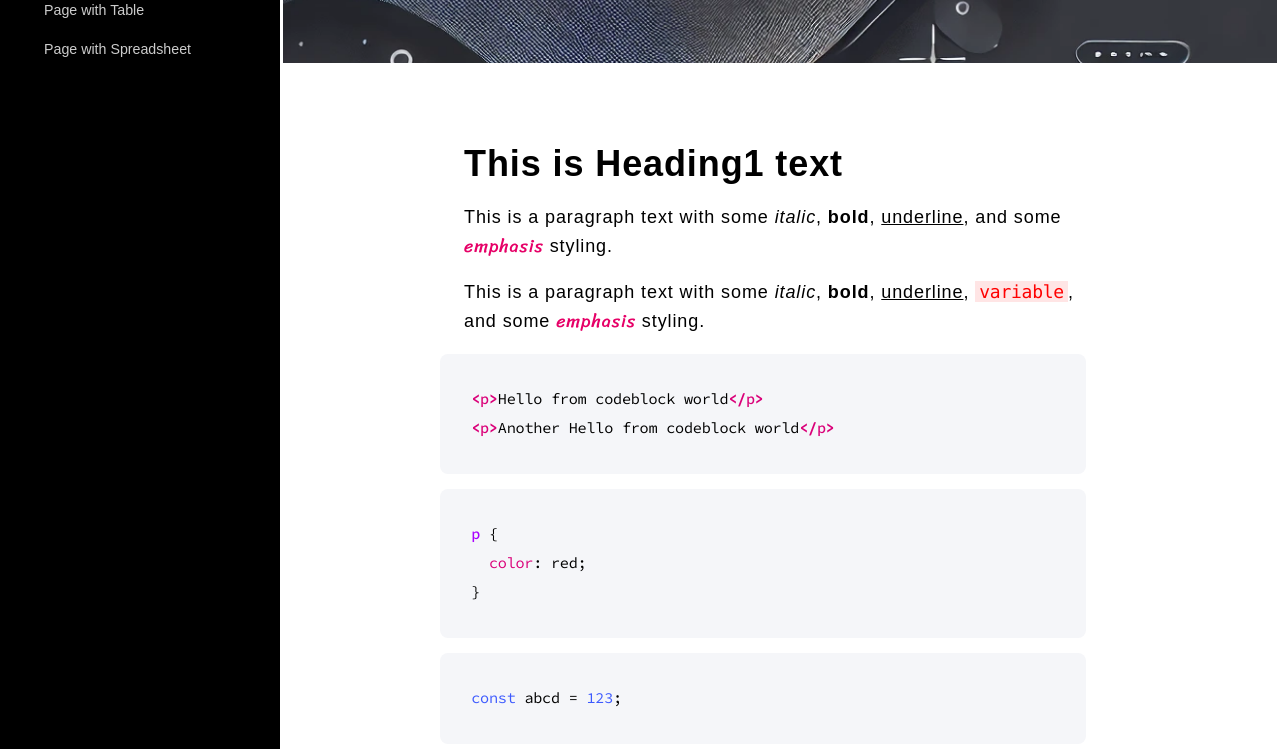
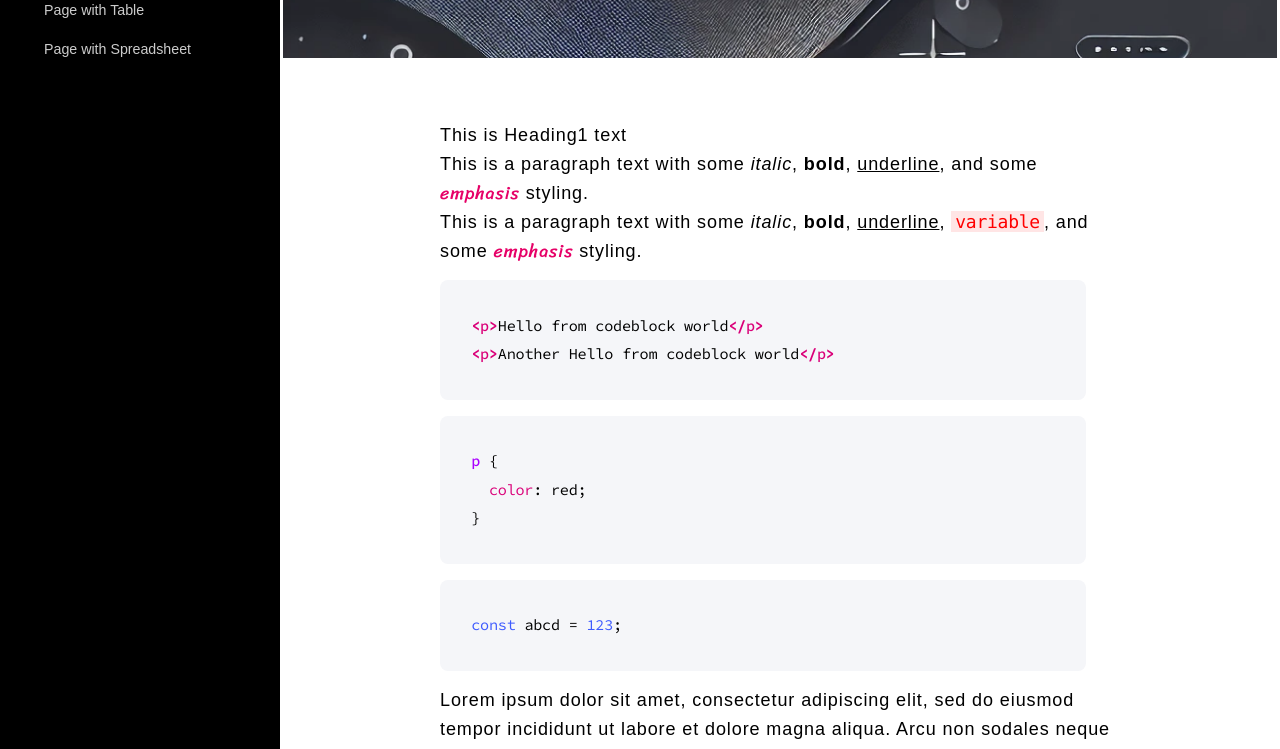
Before and after one commit to krishna-chaitanya-piratla/dev-prep-notes, a React (Create React App) app in the folder frontend/: page / in a window 1280 px wide. Shown: the part 440-1189 px from the top of the page. Built offline with nearby package versions, Linux system fonts and the light colour scheme; a web font is replaced by a local one.

Commit message:
Make text content on the page editable

```diff
--- /dev/null
+++ b/frontend/src/components/Editable.tsx
@@ -0,0 +1,65 @@
+import React, { useState, useEffect, useRef } from 'react';
+import { Content, TextContent } from '../types/Page';
+import { renderPageContent } from '../utils/helpers';
+
+import styled from 'styled-components';
+
+const EditableDiv = styled.div`
+  &:focus,
+  &:focus-visible {
+    outline: none;
+    border: none;
+  }
+`;
+
+interface EditableProps {
+  content: Content;
+  onContentChange: (newContent: Content) => void;
+}
+
+const Editable: React.FC<EditableProps> = ({ content, onContentChange }) => {
+  const [isEditing, setIsEditing] = useState(false);
+  const contentRef = useRef<HTMLDivElement>(null);
+
+  useEffect(() => {
+    if (isEditing && contentRef.current) {
+      contentRef.current.focus();
+    }
+  }, [isEditing]);
+
+  const handleBlur = () => {
+    if (contentRef.current && content.type !== 'code-block' && isTextContent(content)) {
+      onContentChange({ ...content, contents: contentRef.current.innerHTML });
+    }
+    setIsEditing(false);
+  };
+
+  const isTextContent = (content: Content): content is TextContent => {
+    return (
+      content.type === 'p' ||
+      content.type === 'h1' ||
+      content.type === 'h2' ||
+      content.type === 'h3' ||
+      content.type === 'h4' ||
+      content.type === 'h5' ||
+      content.type === 'h6'
+    );
+  };
+
+  if (!isTextContent(content)) {
+    return <>{renderPageContent(content)}</>;
+  }
+
+  return (
+    <EditableDiv
+      ref={contentRef}
+      contentEditable={true}
+      suppressContentEditableWarning={true}
+      onBlur={handleBlur}
+      onClick={() => setIsEditing(true)}
+      dangerouslySetInnerHTML={{ __html: content.contents }}
+    />
+  );
+};
+
+export default Editable;
--- a/frontend/src/components/Page/Page.tsx
+++ b/frontend/src/components/Page/Page.tsx
@@ -3,8 +3,8 @@ import { observer } from 'mobx-react-lite';
 import dataStore from '../../stores/DataStore';
 import { BannerWrapper, ContentWrapper, PageWrapper } from '../../styles/Page/Page';
 import Banner from './Banner';
+import Editable from '../Editable';
 import { Content, OrderedListContent } from '../../types/Page';
-import { renderPageContent } from '../../utils/helpers';
 
 const Page: React.FC = observer(() => {
   const { currentPage } = dataStore;
@@ -16,6 +16,17 @@ const Page: React.FC = observer(() => {
           (content as OrderedListContent).depthNumbering !== false
       )
   );
+
+  const handleContentChange = (contentId: string, newContent: Content) => {
+    const updatedPage = { ...currentPage };
+    updatedPage.contents = updatedPage.contents.map(block => ({
+      ...block,
+      contents: block.contents.map(content =>
+        content.id === contentId ? newContent : content
+      )
+    }));
+    dataStore.setPage(updatedPage); // Assuming you have a method to update the page in the store
+  };
 
   return (
     <PageWrapper depthNumbering={depthNumbering}>
@@ -30,7 +41,11 @@ const Page: React.FC = observer(() => {
         {currentPage.contents.map((block, index) => (
           <div key={index}>
             {block.contents.map((content: Content) => (
-              <div key={content.id}>{renderPageContent(content)}</div>
+              <Editable
+                key={content.id}
+                content={content}
+                onContentChange={(newContent) => handleContentChange(content.id || '', newContent)}
+              />
             ))}
           </div>
         ))}
--- a/frontend/src/styles/Page/Page.tsx
+++ b/frontend/src/styles/Page/Page.tsx
@@ -7,7 +7,7 @@ interface PageWrapperProps {
 export const PageWrapper = styled.div<PageWrapperProps>`
   background-color: var(--page-background-color);
   color: black;
-  width: 100%;  /* Ensure the wrapper takes full width available */
+  width: 100%;
   min-height: 100vh;
   padding: 0;
   border-radius: 10px;
@@ -39,8 +39,8 @@ export const BannerWrapper = styled.div`
 `;
 
 export const ContentWrapper = styled.div`
-  width: 100%; /* Ensure the content wrapper takes full width available */
-  max-width: var(--page-width); /* Constrain the content to a max width */
+  width: 100%;
+  max-width: var(--page-width);
   padding: 3.75rem;
   font-size: calc(1.125 * var(--base-text-size));
   line-height: calc(1.125 * var(--base-line-height));
```
